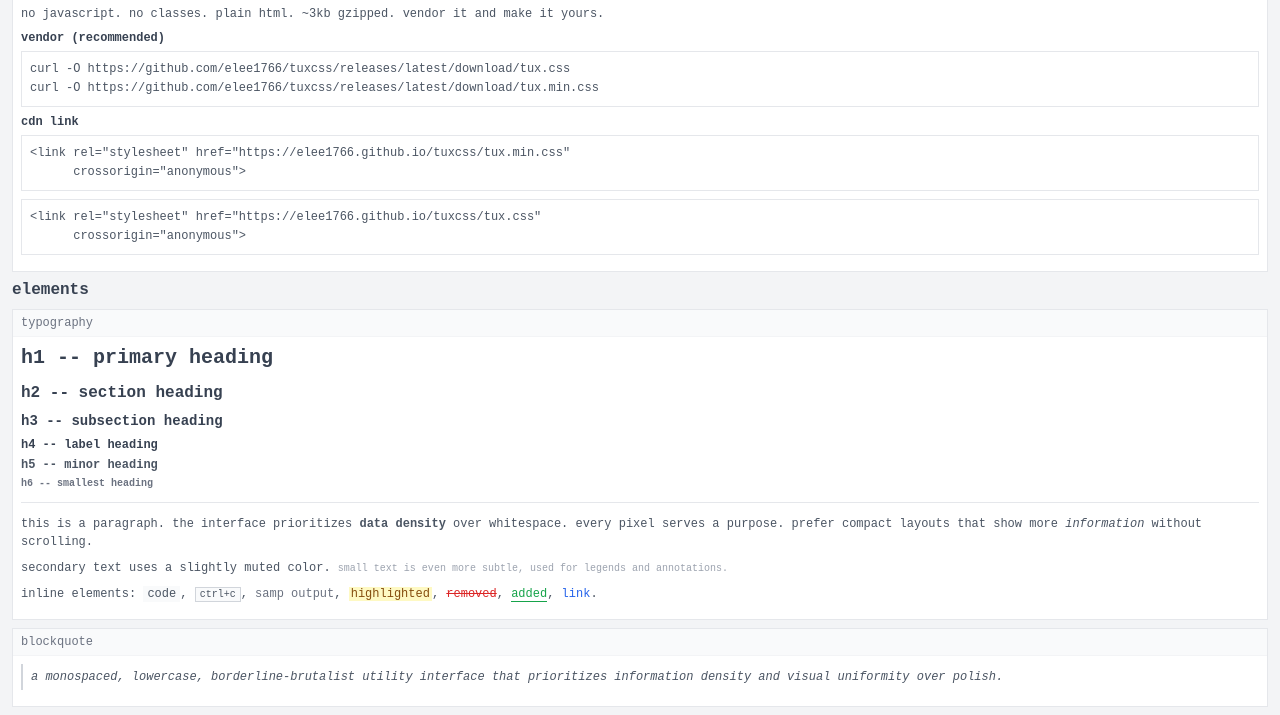
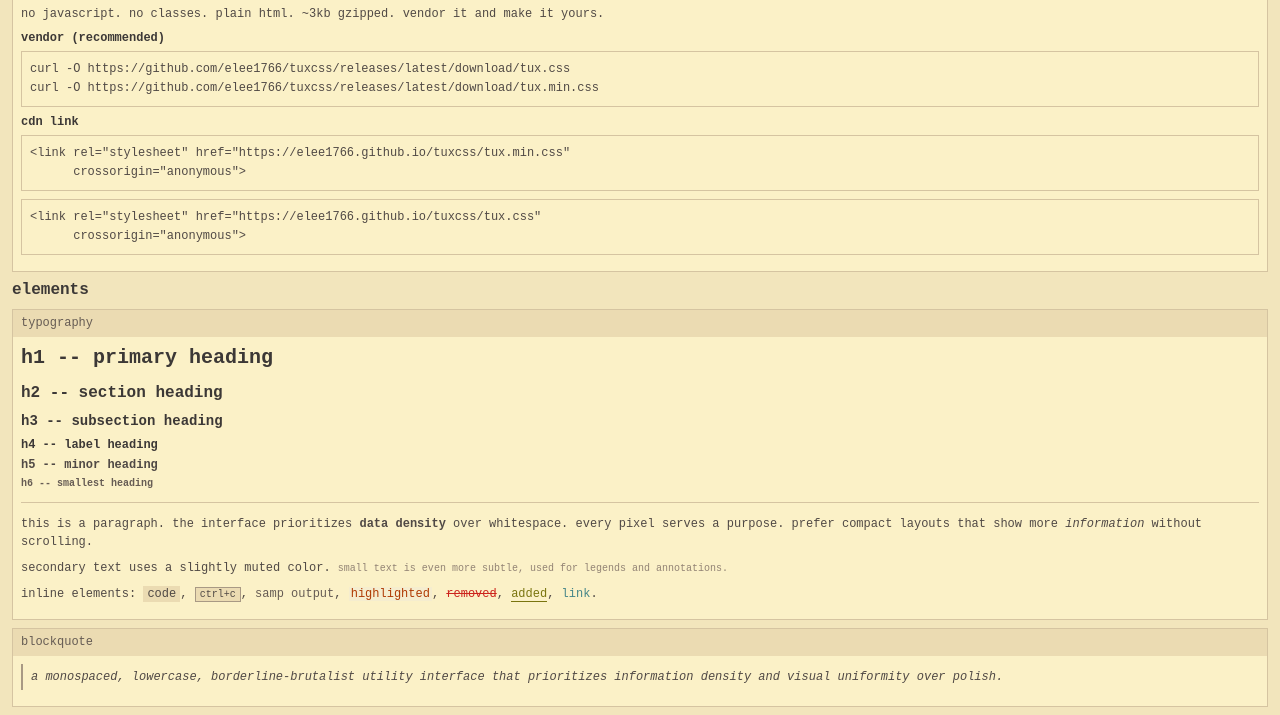
Before and after one commit to elee1766/tuxcss, a website: page index.html in a window 1280 px wide. Shown: the part 143-858 px from the top of the page. Drawn offline with Linux system fonts and the light colour scheme.

Commit message:
warm gruvbox palette, dark mode via prefers-color-scheme + data-theme toggle

```diff
--- a/index.html
+++ b/index.html
@@ -20,6 +20,8 @@
     </nav>
     <nav>
       <a href="https://github.com/elee1766/tuxcss">github</a>
+      <span style="color: var(--tux-text-faint)">/</span>
+      <a href="#" id="theme-toggle">dark</a>
     </nav>
   </header>
 
@@ -648,5 +650,30 @@ console.log(greet("world"));</code></pre>
     <p>tux.css -- terminal-utilitarian css. <a href="https://github.com/elee1766/tuxcss">source on github</a>.</p>
   </footer>
 
+  <script>
+    const toggle = document.getElementById('theme-toggle');
+    const root = document.documentElement;
+    // check saved preference, then system preference
+    const saved = localStorage.getItem('tux-theme');
+    if (saved) {
+      root.setAttribute('data-theme', saved);
+    }
+    function update() {
+      const current = root.getAttribute('data-theme');
+      const isDark = current === 'dark' ||
+        (!current && matchMedia('(prefers-color-scheme: dark)').matches);
+      toggle.textContent = isDark ? 'light' : 'dark';
+    }
+    update();
+    toggle.addEventListener('click', function(e) {
+      e.preventDefault();
+      const isDark = toggle.textContent === 'dark';
+      const next = isDark ? 'dark' : 'light';
+      root.setAttribute('data-theme', next);
+      localStorage.setItem('tux-theme', next);
+      update();
+    });
+    matchMedia('(prefers-color-scheme: dark)').addEventListener('change', update);
+  </script>
 </body>
 </html>
--- a/tux.css
+++ b/tux.css
@@ -1,48 +1,133 @@
 /*! tux.css v0.1.0 | MIT License | github.com/elee1766/tuxcss */
 
 /* -- tokens -- */
+/* sizing (constant across themes) */
 :root {
   --tux-font: "Cousine", "JetBrains Mono", "IBM Plex Mono",
     "Fira Code", "Source Code Pro", ui-monospace, monospace;
-  --tux-bg-base: #f3f4f6;
-  --tux-bg-surface: #fff;
-  --tux-bg-raised: #f9fafb;
-  --tux-bg-muted: #e5e7eb;
-  --tux-bg-overlay: #111827;
-  --tux-text: #374151;
-  --tux-text-secondary: #4b5563;
-  --tux-text-tertiary: #6b7280;
-  --tux-text-muted: #9ca3af;
-  --tux-text-faint: #d1d5db;
-  --tux-text-inverse: #fff;
-  --tux-border: #e5e7eb;
-  --tux-border-subtle: #f3f4f6;
-  --tux-border-strong: #d1d5db;
-  --tux-primary: #2563eb;
-  --tux-primary-hover: #1d4ed8;
-  --tux-primary-strong: #1e40af;
-  --tux-primary-soft: #3b82f6;
-  --tux-primary-subtle: #dbeafe;
-  --tux-success: #16a34a;
-  --tux-success-soft: #22c55e;
-  --tux-success-subtle: #f0fdf4;
-  --tux-success-muted: #bbf7d0;
-  --tux-warning: #ca8a04;
-  --tux-warning-soft: #eab308;
-  --tux-warning-subtle: #fef9c3;
-  --tux-warning-muted: #854d0e;
-  --tux-error: #dc2626;
-  --tux-error-soft: #ef4444;
-  --tux-error-hover: #b91c1c;
-  --tux-error-subtle: #fef2f2;
-  --tux-interactive: #4b5563;
-  --tux-interactive-hover: #374151;
-  --tux-interactive-soft: #6b7280;
   --tux-text-xs: 0.75rem;
   --tux-text-sm: 0.875rem;
   --tux-text-micro: 10px;
   --tux-max-width: 80rem;
   --tux-radius-sm: 2px;
+}
+
+/* light (default) -- warm gruvbox-inspired */
+:root, [data-theme="light"] {
+  --tux-bg-base: #f2e5bc;
+  --tux-bg-surface: #fbf1c7;
+  --tux-bg-raised: #ebdbb2;
+  --tux-bg-muted: #d5c4a1;
+  --tux-bg-overlay: #282828;
+  --tux-text: #3c3836;
+  --tux-text-secondary: #504945;
+  --tux-text-tertiary: #665c54;
+  --tux-text-muted: #928374;
+  --tux-text-faint: #bdae93;
+  --tux-text-inverse: #fbf1c7;
+  --tux-border: #d5c4a1;
+  --tux-border-subtle: #ebdbb2;
+  --tux-border-strong: #a89984;
+  --tux-primary: #458588;
+  --tux-primary-hover: #076678;
+  --tux-primary-strong: #076678;
+  --tux-primary-soft: #83a598;
+  --tux-primary-subtle: #e5ece6;
+  --tux-success: #79740e;
+  --tux-success-soft: #98971a;
+  --tux-success-subtle: #eef0d5;
+  --tux-success-muted: #b8bb26;
+  --tux-warning: #b57614;
+  --tux-warning-soft: #d79921;
+  --tux-warning-subtle: #f5edcf;
+  --tux-warning-muted: #af3a03;
+  --tux-error: #cc241d;
+  --tux-error-soft: #fb4934;
+  --tux-error-hover: #9d0006;
+  --tux-error-subtle: #fce1de;
+  --tux-interactive: #504945;
+  --tux-interactive-hover: #3c3836;
+  --tux-interactive-soft: #665c54;
+  color-scheme: light;
+}
+
+/* dark -- auto via prefers-color-scheme or manual via data-theme */
+@media (prefers-color-scheme: dark) {
+  :root:not([data-theme="light"]) {
+    --tux-bg-base: #1d2021;
+    --tux-bg-surface: #282828;
+    --tux-bg-raised: #3c3836;
+    --tux-bg-muted: #504945;
+    --tux-bg-overlay: #1d2021;
+    --tux-text: #ebdbb2;
+    --tux-text-secondary: #d5c4a1;
+    --tux-text-tertiary: #a89984;
+    --tux-text-muted: #928374;
+    --tux-text-faint: #665c54;
+    --tux-text-inverse: #1d2021;
+    --tux-border: #504945;
+    --tux-border-subtle: #3c3836;
+    --tux-border-strong: #665c54;
+    --tux-primary: #83a598;
+    --tux-primary-hover: #8ec07c;
+    --tux-primary-strong: #458588;
+    --tux-primary-soft: #83a598;
+    --tux-primary-subtle: #323b35;
+    --tux-success: #b8bb26;
+    --tux-success-soft: #98971a;
+    --tux-success-subtle: #2e2e1f;
+    --tux-success-muted: #79740e;
+    --tux-warning: #fabd2f;
+    --tux-warning-soft: #d79921;
+    --tux-warning-subtle: #352e1e;
+    --tux-warning-muted: #fe8019;
+    --tux-error: #fb4934;
+    --tux-error-soft: #cc241d;
+    --tux-error-hover: #fb4934;
+    --tux-error-subtle: #3c2120;
+    --tux-interactive: #a89984;
+    --tux-interactive-hover: #d5c4a1;
+    --tux-interactive-soft: #928374;
+    color-scheme: dark;
+  }
+}
+
+[data-theme="dark"] {
+  --tux-bg-base: #1d2021;
+  --tux-bg-surface: #282828;
+  --tux-bg-raised: #3c3836;
+  --tux-bg-muted: #504945;
+  --tux-bg-overlay: #1d2021;
+  --tux-text: #ebdbb2;
+  --tux-text-secondary: #d5c4a1;
+  --tux-text-tertiary: #a89984;
+  --tux-text-muted: #928374;
+  --tux-text-faint: #665c54;
+  --tux-text-inverse: #1d2021;
+  --tux-border: #504945;
+  --tux-border-subtle: #3c3836;
+  --tux-border-strong: #665c54;
+  --tux-primary: #83a598;
+  --tux-primary-hover: #8ec07c;
+  --tux-primary-strong: #458588;
+  --tux-primary-soft: #83a598;
+  --tux-primary-subtle: #323b35;
+  --tux-success: #b8bb26;
+  --tux-success-soft: #98971a;
+  --tux-success-subtle: #2e2e1f;
+  --tux-success-muted: #79740e;
+  --tux-warning: #fabd2f;
+  --tux-warning-soft: #d79921;
+  --tux-warning-subtle: #352e1e;
+  --tux-warning-muted: #fe8019;
+  --tux-error: #fb4934;
+  --tux-error-soft: #cc241d;
+  --tux-error-hover: #fb4934;
+  --tux-error-subtle: #3c2120;
+  --tux-interactive: #a89984;
+  --tux-interactive-hover: #d5c4a1;
+  --tux-interactive-soft: #928374;
+  color-scheme: dark;
 }
 
 /* -- reset -- */
```
Also changed, not shown: README.md, tux.min.css.
